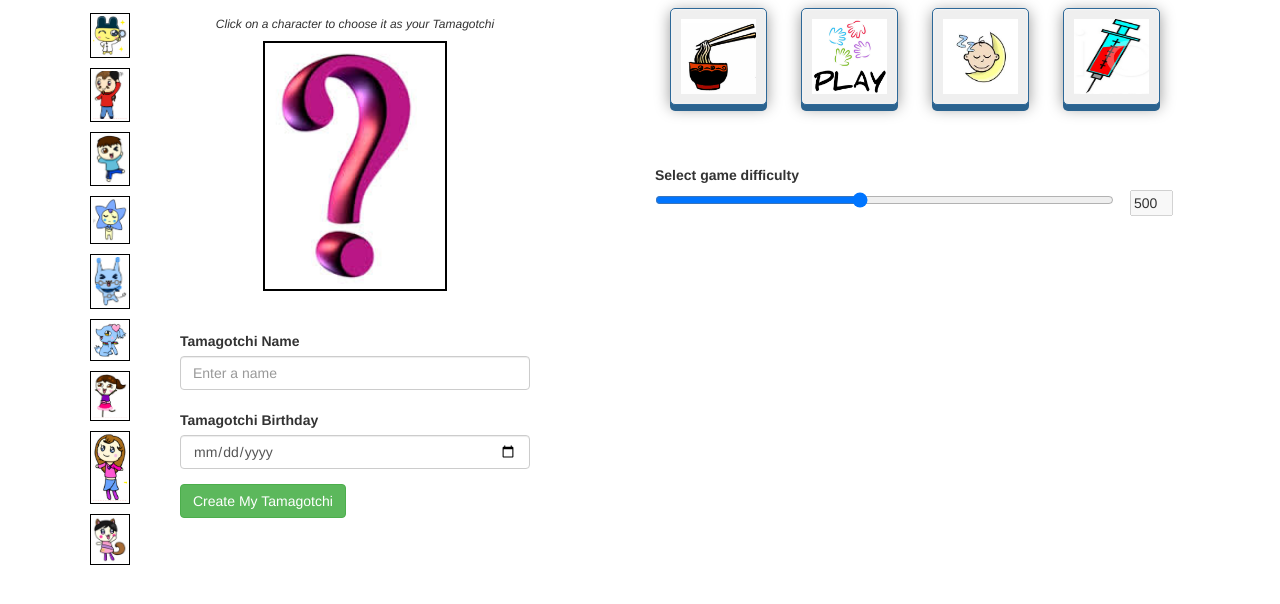
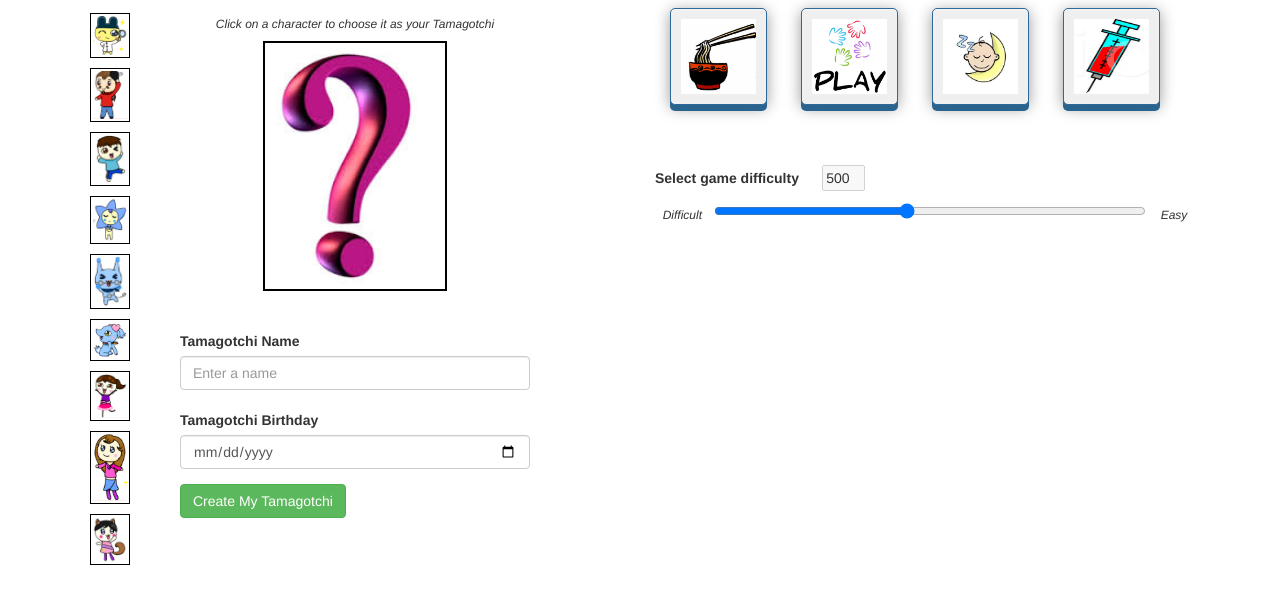
Before and after one commit to cindyward1/tamagotchi, a plain HTML site: page index.html in a window 1280 px wide. Shown: the part 82-686 px from the top of the page. Drawn offline with Linux system fonts and the light colour scheme.

Commit message:
label ends of difficulty level slider, update README

```diff
--- a/css/styles.css
+++ b/css/styles.css
@@ -99,6 +99,7 @@ meter {
 
 input[type="range"] {
   display: inline;
-  width: 85%;
-  margin-right: 12px;
+  width: 80%;
+  margin-right: 8px;
+  margin-left: 12px;
 }
--- a/index.html
+++ b/index.html
@@ -51,9 +51,8 @@
     <button id="medicine" type="button" class="threeD-button"><img src="./img/medicine-button.png" class="button-photo-width"></button>
     <br><br><br><br>
     <div id="range-area">
-      <label for="difficulty-range">Select game difficulty</label>
-      <span class="disable-slider"><input id="difficulty-range" type ="range" min ="100" max="1000" step ="100" value ="500" onchange="printValue('difficulty-range', 'difficulty-text')"></span>
-      <input id="difficulty-text" type="text" size="2" value="500" disabled>
+      <label for="difficulty-range">Select game difficulty</label>&nbsp&nbsp&nbsp&nbsp&nbsp&nbsp<input id="difficulty-text" type="text" size="2" value="500" disabled>
+      <h6>Difficult<span class="disable-slider"><input id="difficulty-range" type ="range" min ="100" max="1000" step ="100" value ="500" onchange="printValue('difficulty-range', 'difficulty-text')"></span>&nbsp&nbspEasy</h6>
     <br><br><br><br>
     <div id="meter-area">
       <label for="food-level">Food Level&nbsp&nbsp&nbsp&nbsp&nbsp&nbsp&nbsp&nbsp&nbsp&nbsp</label>
--- a/js/scripts.js
+++ b/js/scripts.js
@@ -222,6 +222,7 @@ $(document).ready (function () {
 
     var difficulty = $("input#difficulty-range").val();
     $("input#difficulty-text").val(difficulty);
+    // I could not seem to disable the slider so I wrote over the html instead
     $(".disable-slider").html('<input id="difficulty-range" type ="range" min ="100" max="1000" step ="100" value=' + difficulty + ' disabled="disabled">');
 
     var myTamagotchi = Object.create(Tamagotchi);
```
Also changed, not shown: 1 other file.
